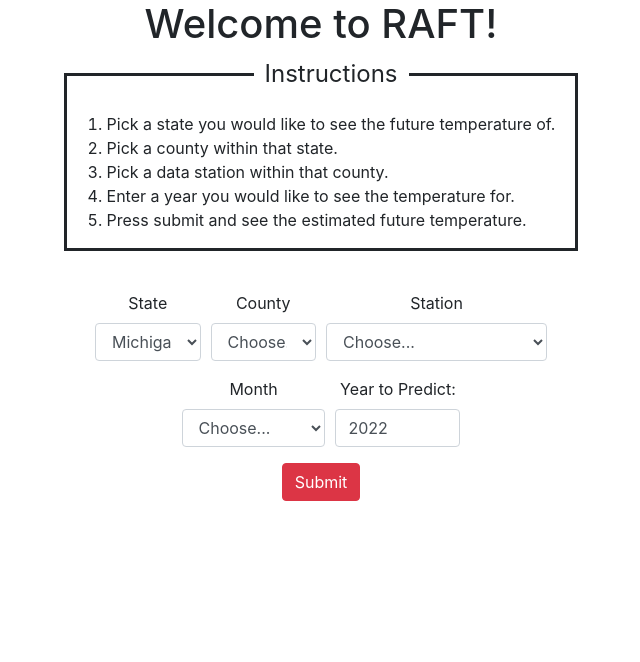
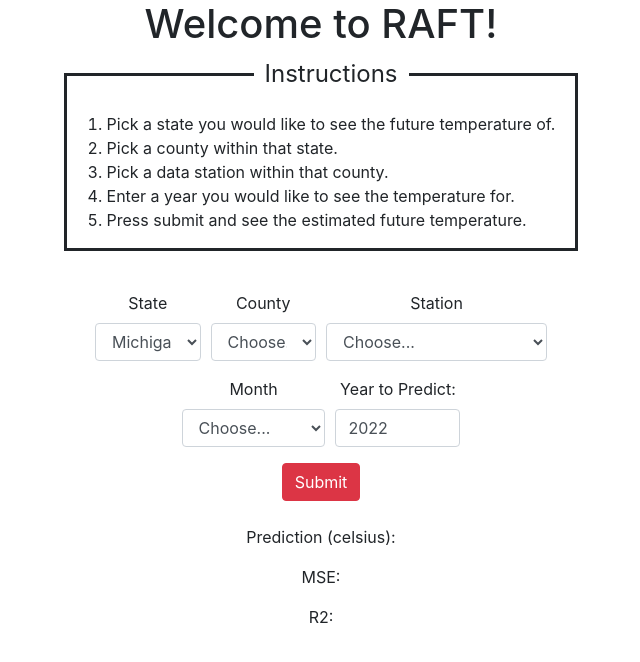
Before and after one commit to lhei-git/RAFT, a React (Create React App) app in the folder client/: page / in a window 1280 px wide. Shown: the top 662 px of the page, without its empty margins (319-959 px from the left). Built offline with nearby package versions, Linux system fonts and the light colour scheme; no server answers.

Commit message:
Predicted temperature, mse, and r2 will now display under the submit button when the user presses submit

```diff
--- a/client/src/App.js
+++ b/client/src/App.js
@@ -1,7 +1,11 @@
+import { useContext } from 'react';
 import './App.css';
 import Form from './components/Form';
+import { InputsContext } from './context/InputsContext';
 
 function App() {
+  const { inputs } = useContext(InputsContext);
+
   return (
     <div className="App">
       <h1>Welcome to RAFT!</h1>
@@ -16,6 +20,10 @@ function App() {
         </ol>
       </fieldset>
       <Form />
+      <br />
+      <p> Prediction (celsius): {inputs.model && inputs.model.prediction} </p>
+      <p> MSE: {inputs.model.metrics && inputs.model.metrics.mse} </p>
+      <p> R2: {inputs.model.metrics && inputs.model.metrics.r2} </p>
     </div>
   );
 }
@@ -23,18 +31,18 @@ function App() {
 const styles = {
   loginLegend: {
     margin: '20px',
-    width: '155px'
+    width: '155px',
   },
   myFieldset: {
     border: '3px solid',
     maxWidth: 'max-content',
     margin: '0 auto',
     marginBottom: '40px',
-    paddingRight: '20px'
+    paddingRight: '20px',
   },
   ol: {
-    textAlign: 'left'
-  }
-}
+    textAlign: 'left',
+  },
+};
 
 export default App;
--- a/client/src/context/InputsContext.js
+++ b/client/src/context/InputsContext.js
@@ -21,6 +21,8 @@ const inputsReducer = (state, action) => {
       return { ...state, counties: payload };
     case 'GET_STATIONS':
       return { ...state, stations: payload };
+    case 'GET_MODEL_DATA':
+      return { ...state, model: payload };
     default:
       return state;
   }
@@ -62,7 +64,9 @@ export const InputsProvider = ({ children }) => {
   const getStations = async (state, county) => {
     try {
       // axios call to get stations
-      const response = await raftApi.get(`/data_station?state=${state}&county=${county}`);
+      const response = await raftApi.get(
+        `/data_station?state=${state}&county=${county}`
+      );
       dispatch({ type: 'GET_STATIONS', payload: response.data });
       console.log('STATIONS', response.data);
     } catch (err) {
@@ -74,6 +78,7 @@ export const InputsProvider = ({ children }) => {
       const response = await raftApi.get(
         `/datastation_results?state=${state}&county=${county}&year=${year}&month=${month}&stationid=${stationid}`
       );
+      dispatch({ type: 'GET_MODEL_DATA', payload: response.data.data });
       console.log(response.data.data);
     } catch (error) {
       console.log(error);
```
